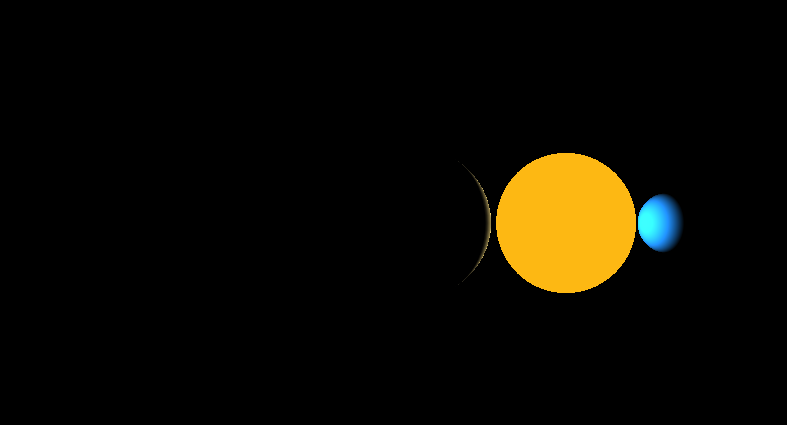
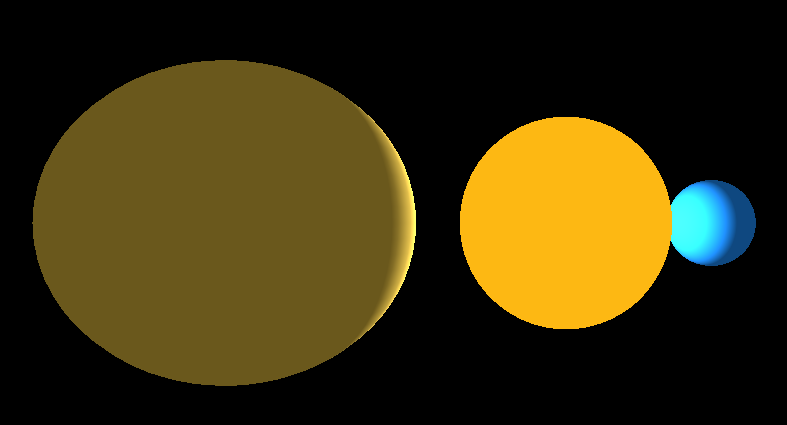
Before and after one commit to saichowdary007/My-Existence, a plain HTML site: page index.html in a window 1280 px wide. Shown: the part 177-602 px from the top of the page, without its empty margins (74-861 px from the left). Drawn offline with nearby package versions, Linux system fonts and the light colour scheme; animation ran at ten frames a second.

Commit message:
Update index.html

```diff
--- a/index.html
+++ b/index.html
@@ -14,10 +14,24 @@
     <script>
         // Scene, Camera, Renderer
         const scene = new THREE.Scene();
+        scene.background = new THREE.Color(0x000000); // Fixes blank screen issue
+
         const camera = new THREE.PerspectiveCamera(75, window.innerWidth / window.innerHeight, 0.1, 1000);
+        camera.position.set(0, 0, 10); // Adjusted for better viewing
+
         const renderer = new THREE.WebGLRenderer();
         renderer.setSize(window.innerWidth, window.innerHeight);
         document.body.appendChild(renderer.domElement);
+
+        console.log("Renderer attached successfully!");
+
+        // Lighting Fix
+        const ambientLight = new THREE.AmbientLight(0xffffff, 0.5);
+        scene.add(ambientLight);
+
+        const pointLight = new THREE.PointLight(0xffffff, 2, 50);
+        pointLight.position.set(0, 0, 0);
+        scene.add(pointLight);
 
         // Sun (Sai Kumar P - Central)
         const sunGeometry = new THREE.SphereGeometry(2, 32, 32);
@@ -47,11 +61,6 @@
         saturnRings.rotation.x = Math.PI / 2;
         saturn.add(saturnRings);
 
-        // Lighting
-        const light = new THREE.PointLight(0xffffff, 2, 50);
-        light.position.set(0, 0, 0);
-        scene.add(light);
-
         // Animation
         function animate() {
             requestAnimationFrame(animate);
@@ -73,7 +82,6 @@
             renderer.render(scene, camera);
         }
 
-        camera.position.z = 15;
         animate();
     </script>
 </body>
```
